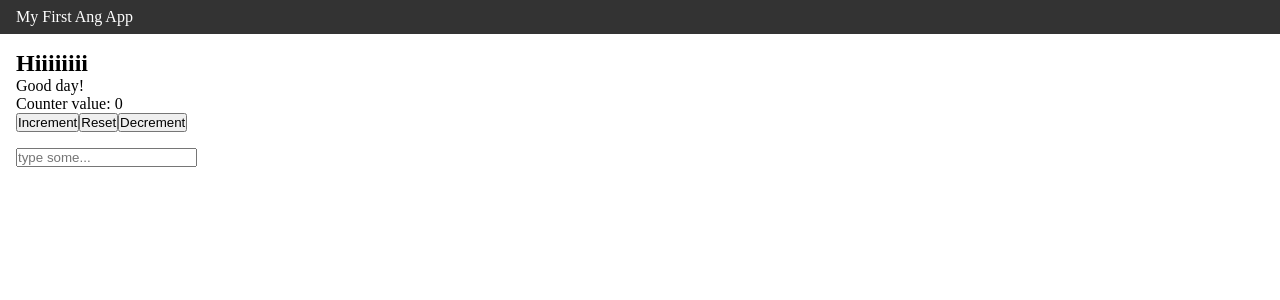
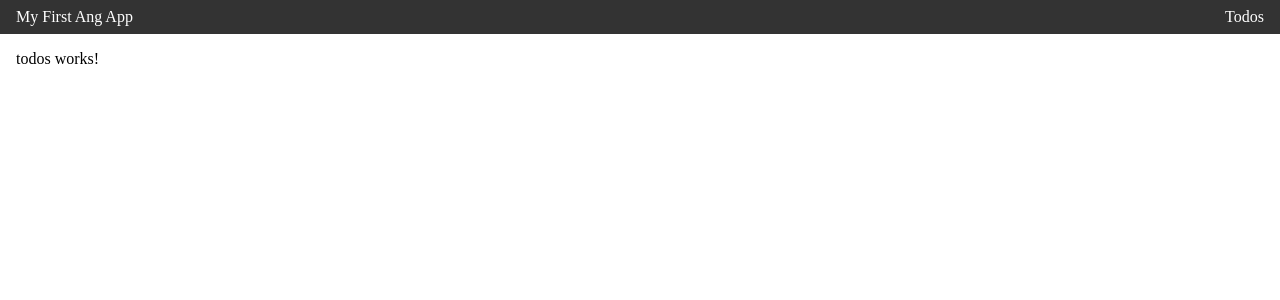
Before and after one commit to V1ADDD/angular-todos, an Angular app: page /todos in a window 1280 px wide. Before the commit this address led to /. Shown: the top 300 px of the page. Built offline with nearby package versions, Linux system fonts and the light colour scheme.

Commit message:
feat: add routing, change header, add todo-item component

```diff
--- a/src/app/app.component.ts
+++ b/src/app/app.component.ts
@@ -1,15 +1,14 @@
 import { Component } from '@angular/core';
 import { RouterOutlet } from '@angular/router';
-import { HomeComponent } from './home/home.component';
 import { HeaderComponent } from './components/header/header.component';
 
 @Component({
   selector: 'app-root',
-  imports: [RouterOutlet, HomeComponent, HeaderComponent],
+  imports: [RouterOutlet, HeaderComponent],
   template: `
     <app-header />
     <main>
-      <app-home />
+    <router-outlet />
     </main>
   `,
   styles: [
--- a/src/app/app.routes.ts
+++ b/src/app/app.routes.ts
@@ -1,3 +1,16 @@
 import { Routes } from '@angular/router';
 
-export const routes: Routes = [];
+export const routes: Routes = [{
+    path: '',
+    pathMatch: 'full',
+    loadComponent: () => {
+        return import('./home/home.component').then((m) => m.HomeComponent);
+    },
+},
+{
+    path: 'todos',
+    loadComponent: () => {
+        return import('./todos/todos.component').then((m) => m.TodosComponent);
+    },
+}
+];
--- a/src/app/components/header/header.component.html
+++ b/src/app/components/header/header.component.html
@@ -1,3 +1,8 @@
 <header>
-    <nav>{{ title() }}</nav>
+    <nav>
+        <span routerLink="/">{{ title() }}</span>
+        <ul>
+            <li routerLink="/todos">Todos</li>
+        </ul>
+    </nav>
 </header>
--- a/src/app/components/header/header.component.scss
+++ b/src/app/components/header/header.component.scss
@@ -5,4 +5,28 @@
     color: white;
     align-items: center;
     justify-content: space-between;
+
+    nav {
+        display: flex;
+        justify-content: space-between;
+        align-items: center;
+        width: 100%;
+
+        span {
+            cursor: pointer;
+            &:hover {
+                color: #777;
+            }
+        }
+
+        ul {
+            list-style: none;
+            li {
+                cursor: pointer;
+                &:hover {
+                    color: #777;
+                }
+            }
+        }
+    }
 }
--- a/src/app/components/header/header.component.ts
+++ b/src/app/components/header/header.component.ts
@@ -1,8 +1,9 @@
 import { Component, signal } from '@angular/core';
+import { RouterLink } from '@angular/router';
 
 @Component({
   selector: 'app-header',
-  imports: [],
+  imports: [RouterLink],
   templateUrl: './header.component.html',
   styleUrl: './header.component.scss'
 })
--- /dev/null
+++ b/src/app/components/todo-item/todo-item.component.html
@@ -0,0 +1 @@
+<p>todo-item works!</p>
--- /dev/null
+++ b/src/app/todos/todos.component.html
@@ -0,0 +1 @@
+<p>todos works!</p>
```
Also changed, not shown: src/app/components/todo-item/todo-item.component.ts (added, +11 -0 lines), src/app/todos/todos.component.ts (added, +11 -0 lines), src/app/components/todo-item/todo-item.component.scss (added), src/app/todos/todos.component.scss (added), 2 other files (tests, documents, lock files or other folders).
